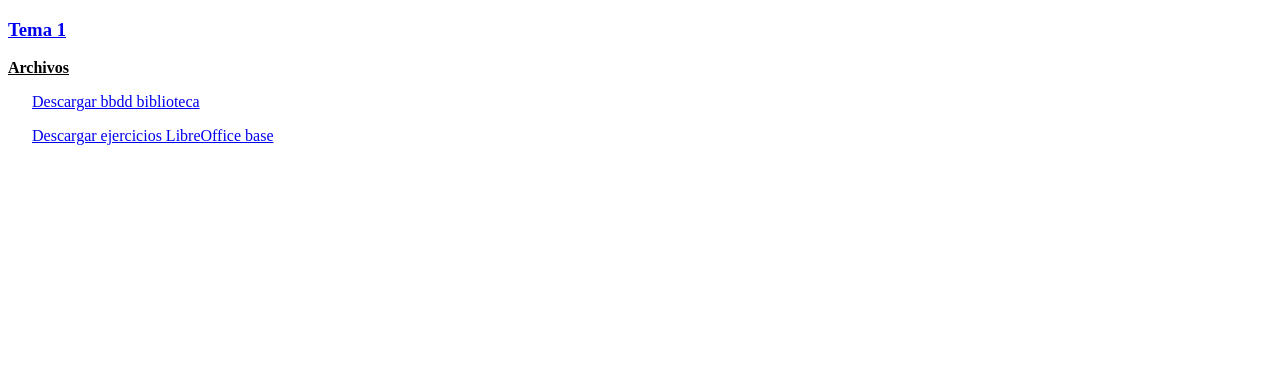
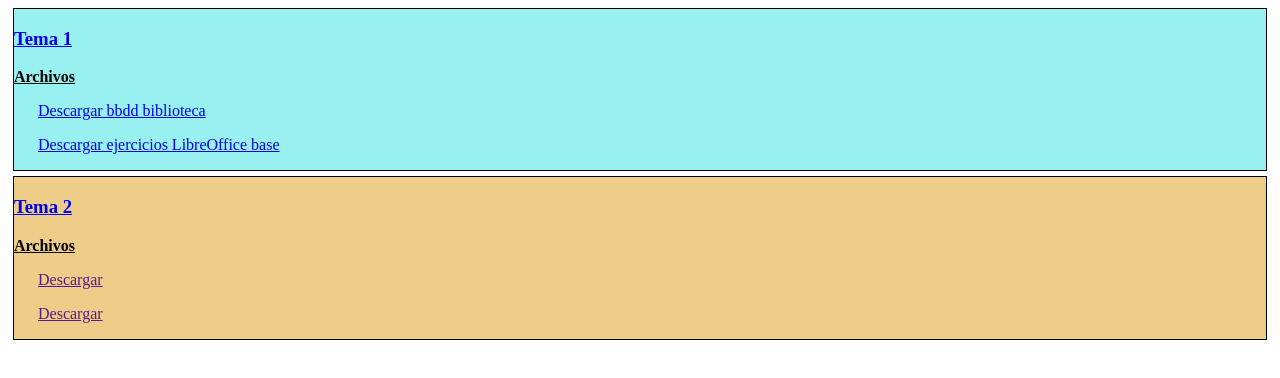
Before and after one commit to fjjaraba/bbdd, a plain HTML site: page index.html in a window 1280 px wide. Drawn offline with Linux system fonts and the light colour scheme.

Commit message:
Update index.html

```diff
--- a/index.html
+++ b/index.html
@@ -7,11 +7,20 @@
   <body>
     <header></header>
     <main>
+      <div style="background-color:#98f0f0; border:1px solid black; margin: 5px;">
     <h3><a href="tema01/index.html">Tema 1</a></h3>
 
       <p><b><u>Archivos</u></b></p>
       <p>&nbsp;&nbsp;&nbsp;&nbsp;&nbsp;&nbsp;<a href="biblioteca.odb" target="_blank">Descargar bbdd biblioteca</a></p>
       <p>&nbsp;&nbsp;&nbsp;&nbsp;&nbsp;&nbsp;<a href="ejercicios_sql_Base.pdf" target="_blank">Descargar ejercicios LibreOffice base</a></p>
+      </div>
+      <div style="background-color:#edcd87; border:1px solid black; margin: 5px;">
+    <h3><a href="tema02/index.html">Tema 2</a></h3>
+
+      <p><b><u>Archivos</u></b></p>
+      <p>&nbsp;&nbsp;&nbsp;&nbsp;&nbsp;&nbsp;<a href="" target="_blank">Descargar </a></p>
+      <p>&nbsp;&nbsp;&nbsp;&nbsp;&nbsp;&nbsp;<a href="" target="_blank">Descargar </a></p>
+      </div>
     </main>
     <footer></footer>
   </body>
```
